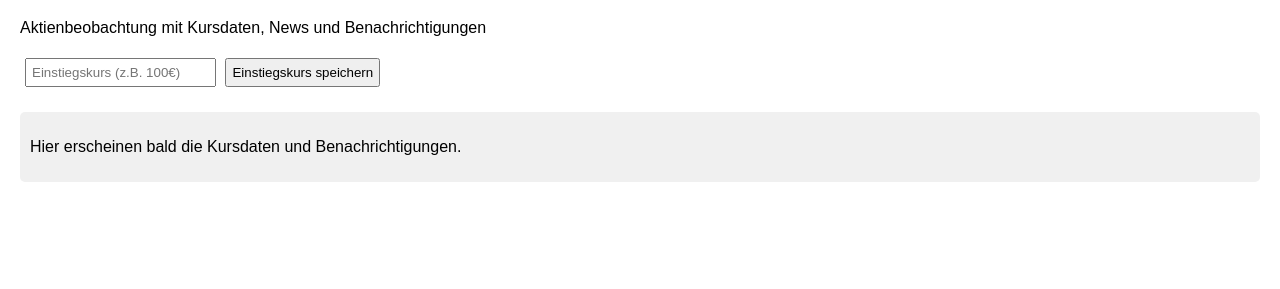
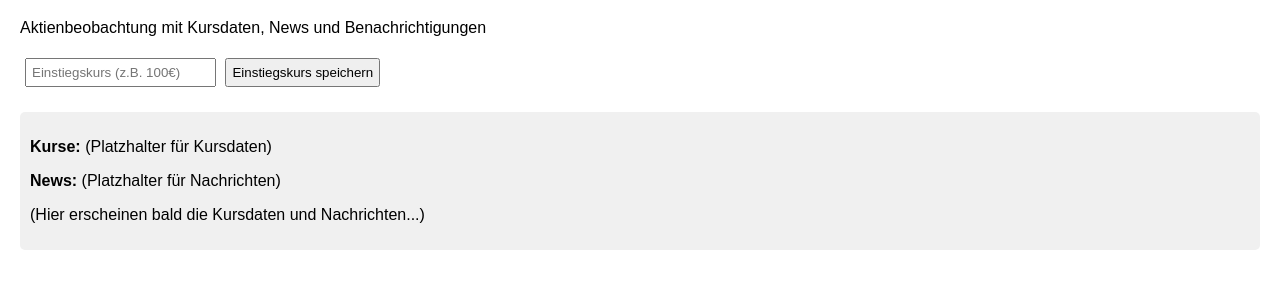
Before and after one commit to Alex48611/Alex48611, a plain HTML site: page index.html in a window 1280 px wide. Shown: the part 61-350 px from the top of the page. Drawn offline with Linux system fonts and the light colour scheme.

Commit message:
Add files via upload

```diff
--- a/app.js
+++ b/app.js
@@ -1,6 +1,5 @@
 
-// Platzhalter für Kurs-API-Integration und Benachrichtigungen
-
+// Kursdaten & News Platzhalter
 function speichern() {
     const kurs = document.getElementById('einkaufspreis').value;
     if (kurs) {
@@ -13,10 +12,7 @@ function speichern() {
 
 function ladeKurse() {
     const aktienDaten = document.getElementById('aktienDaten');
-    aktienDaten.innerHTML = '<p>Hier erscheinen bald die Kursdaten und Benachrichtigungen.</p>';
+    aktienDaten.innerHTML += '<p>(Hier erscheinen bald die Kursdaten und Nachrichten...)</p>';
 }
 
-// Bei Seitenaufruf Kursdaten laden
 ladeKurse();
-
-// Platzhalter für Web-Push-Benachrichtigungen (noch nicht aktiv)
--- a/index.html
+++ b/index.html
@@ -12,7 +12,10 @@
     <input type="text" id="einkaufspreis" placeholder="Einstiegskurs (z.B. 100€)">
     <button onclick="speichern()">Einstiegskurs speichern</button>
     <p id="meldung"></p>
-    <div id="aktienDaten"></div>
+    <div id="aktienDaten">
+        <p><strong>Kurse:</strong> (Platzhalter für Kursdaten)</p>
+        <p><strong>News:</strong> (Platzhalter für Nachrichten)</p>
+    </div>
     <script src="app.js"></script>
 </body>
 </html>
```
